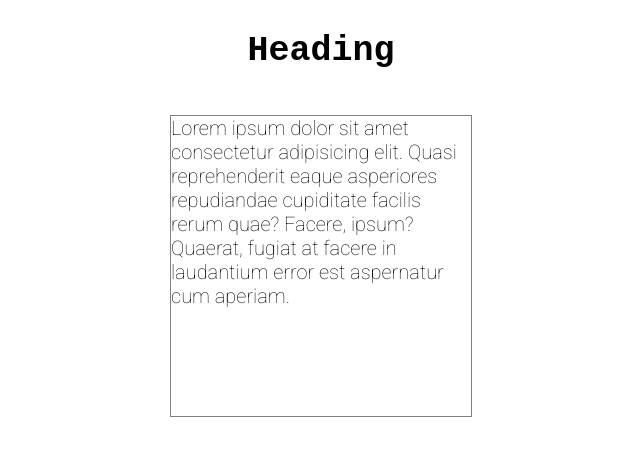
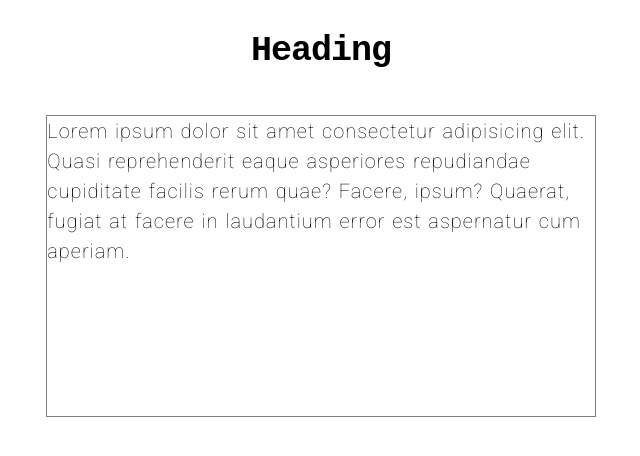
Before and after one commit to Study-Trial/typography, a plain HTML site: page index.html in a window 1280 px wide. Shown: the whole page, without its empty margins (319-959 px from the left). Drawn offline with Linux system fonts and the light colour scheme.

Commit message:
sizing-font

```diff
--- a/css/styles.css
+++ b/css/styles.css
@@ -13,12 +13,16 @@ body {
 .logo {
   font-size: 3.5rem;
   font-family: 'Courier New', Courier, monospace;
+  letter-spacing: -0.1rem;
 
 }
 
 .text {
+  width: 50ch;
   height: 30rem;
-  width: 30rem;
+  line-height: 1.5;
+  word-spacing: 0.1rem;
+  letter-spacing: 0.1rem;
   font-size: 2rem;
   border: 1px solid gray;
   font-family: Roboto;
```
